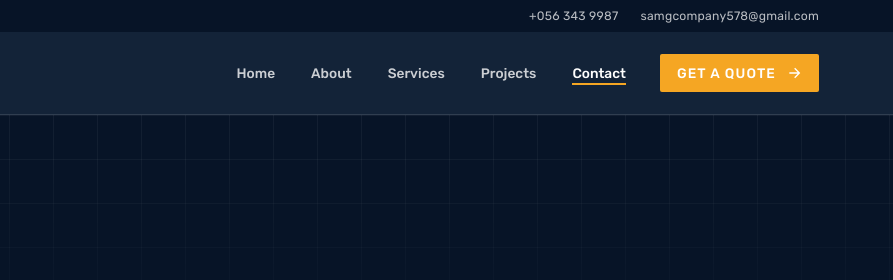
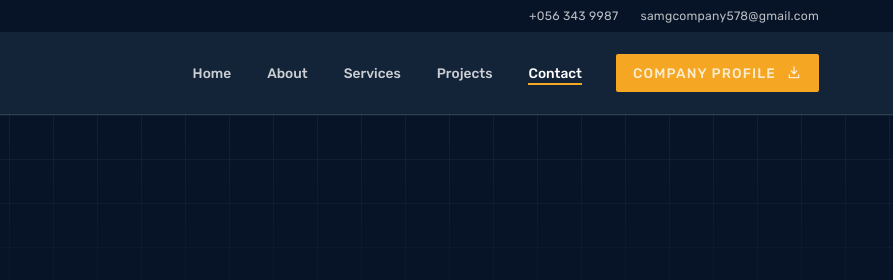
Before and after one commit to Siva051299/samgWeb, a plain HTML site: page contact.html in a window 1280 px wide. Shown: the top 280 px of the page, 387-1280 px from the left. Drawn offline with Linux system fonts and the light colour scheme.

Commit message:
updated favicon

```diff
--- a/contact.html
+++ b/contact.html
@@ -7,7 +7,7 @@
   <title>Contact | SAMG Contracting & Industrial Services</title>
   <meta name="description"
     content="Get in touch with SAMG Contracting & Industrial Services in Al Jubail, Saudi Arabia.">
-  <link rel="icon" href="data:,">
+  <link rel="icon" href="img/assets/favicon.png" type="image/png">
   <link rel="preconnect" href="https://fonts.googleapis.com">
   <link
     href="https://fonts.googleapis.com/css2?family=Rubik:wght@400;500;600;700&family=JetBrains+Mono:wght@500;600&display=swap"
@@ -47,9 +47,12 @@
         <a href="projects.html">Projects</a>
         <a href="contact.html" class="active">Contact</a>
 
-        <a href="contact.html" class="btn btn-amber nav-cta">Get a Quote <svg viewBox="0 0 24 24" fill="none"
-            stroke="currentColor" stroke-width="2">
-            <path d="M5 12h14M13 5l7 7-7 7" />
+        <a href="img/assets/SAMG_Company_Profile.pdf" class="btn btn-amber nav-cta" download="SAMG_Company_Profile.pdf"
+          target="_blank">Company Profile <svg viewBox="0 0 24 24" fill="none" stroke="currentColor" stroke-width="2"
+            stroke-linecap="round" stroke-linejoin="round">
+            <path d="M12 3v10" />
+            <path d="M8 9l4 4 4-4" />
+            <path d="M5 15v4h14v-4" />
           </svg></a>
       </nav>
       <button class="nav-toggle" aria-label="Toggle menu"><span></span><span></span><span></span></button>
```
Also changed, not shown: about.html (+7 -4 lines), index.html (+10 -7 lines), projects.html (+7 -4 lines), services.html (+7 -4 lines), img/assets/favicon.png.
